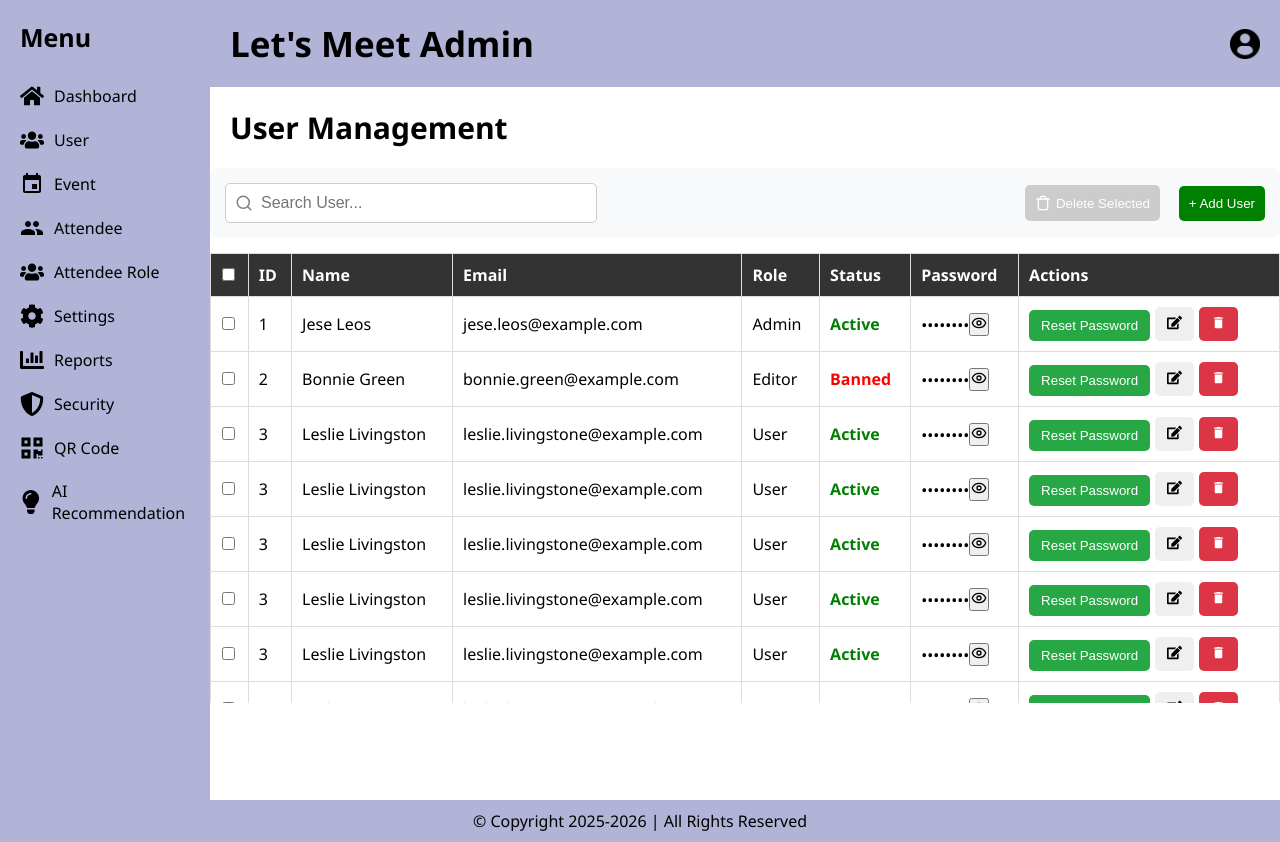
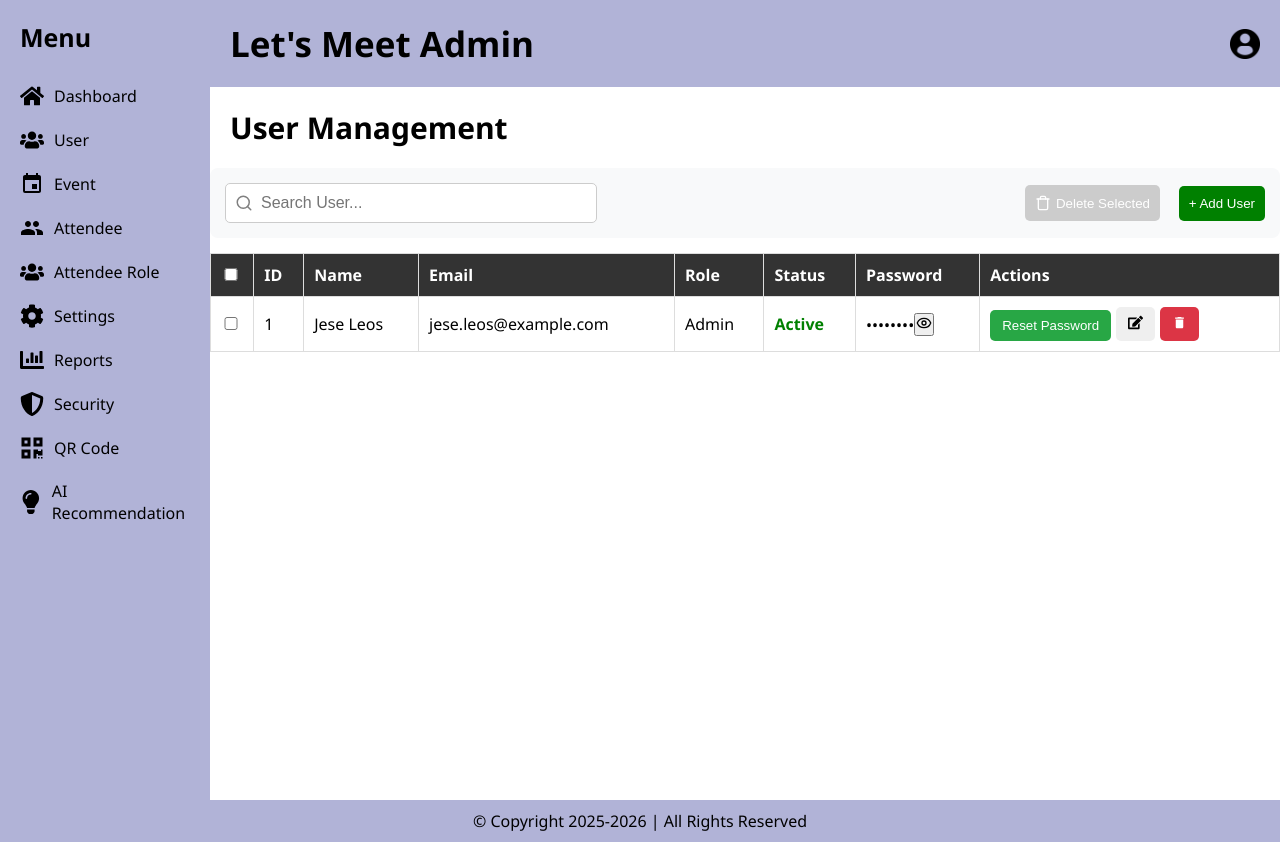
Before and after one commit to KiranChoudhary003/letsMeetAdmin, a React (Create React App) app: page /userManagement in a window 1280 px wide. Built offline with nearby package versions, Linux system fonts and the light colour scheme.

Commit message:
update Add User

```diff
--- a/src/components/AttendeeManagement/style.js
+++ b/src/components/AttendeeManagement/style.js
@@ -1,7 +1,7 @@
 import styled from "styled-components";
 
 const Wrapper = styled.section`
-  padding: 12px;
+  padding: 24px;
   margin: 16px;
   box-shadow: 0 4px 8px rgba(0, 0, 0, 0.15);
   border-radius: 10px;
@@ -25,6 +25,7 @@ const Wrapper = styled.section`
   }
 
   .search-icon {
+
     position: absolute;
     left: 12px;
     color: #888;
--- a/src/components/UserManagement/index.jsx
+++ b/src/components/UserManagement/index.jsx
@@ -7,27 +7,42 @@ import { Search } from "lucide-react";
 
 const UserManagement = () => {
   const [users, setUsers] = useState([
-    { id: 1, name: "Jese Leos", email: "jese.leos@example.com", role: "Admin", status: "Active", password: "admin123", selected: false, showPassword: false },
-    { id: 2, name: "Bonnie Green", email: "bonnie.green@example.com", role: "Editor", status: "Banned", password: "editor123", selected: false, showPassword: false },
-    { id: 3, name: "Leslie Livingston", email: "leslie.livingstone@example.com", role: "User", status: "Active", password: "user123", selected: false, showPassword: false },    { id: 3, name: "Leslie Livingston", email: "leslie.livingstone@example.com", role: "User", status: "Active", password: "user123", selected: false, showPassword: false },
-    { id: 3, name: "Leslie Livingston", email: "leslie.livingstone@example.com", role: "User", status: "Active", password: "user123", selected: false, showPassword: false },
-    { id: 3, name: "Leslie Livingston", email: "leslie.livingstone@example.com", role: "User", status: "Active", password: "user123", selected: false, showPassword: false },
-    { id: 3, name: "Leslie Livingston", email: "leslie.livingstone@example.com", role: "User", status: "Active", password: "user123", selected: false, showPassword: false },
-    { id: 3, name: "Leslie Livingston", email: "leslie.livingstone@example.com", role: "User", status: "Active", password: "user123", selected: false, showPassword: false },
-    { id: 3, name: "Leslie Livingston", email: "leslie.livingstone@example.com", role: "User", status: "Active", password: "user123", selected: false, showPassword: false },
-    { id: 3, name: "Leslie Livingston", email: "leslie.livingstone@example.com", role: "User", status: "Active", password: "user123", selected: false, showPassword: false },
-    { id: 3, name: "Leslie Livingston", email: "leslie.livingstone@example.com", role: "User", status: "Active", password: "user123", selected: false, showPassword: false },
-    { id: 3, name: "Leslie Livingston", email: "leslie.livingstone@example.com", role: "User", status: "Active", password: "user123", selected: false, showPassword: false },
-    { id: 3, name: "Leslie Livingston", email: "leslie.livingstone@example.com", role: "User", status: "Active", password: "user123", selected: false, showPassword: false },
-    { id: 3, name: "Leslie Livingston", email: "leslie.livingstone@example.com", role: "User", status: "Active", password: "user123", selected: false, showPassword: false },
-    { id: 3, name: "Leslie Livingston", email: "leslie.livingstone@example.com", role: "User", status: "Active", password: "user123", selected: false, showPassword: false },
+    {
+      id: 1,
+      first_name: "Jese",
+      middle_name: "",
+      last_name: "Leos",
+      email: "jese.leos@example.com",
+      role: "Admin",
+      role_id: 3,
+      linkedin_url: "https://linkedin.com/in/jeseleos",
+      password: "admin123",
+      status: "Active",
+      selected: false,
+      showPassword: false
+    },
+    // add more users here...
+  ]);
 
-  ]);
+  const handleSubmit = async () => {
+    const userToSave = { ...currentUser, role_id: 3 };
+    // your fetch/axios POST or PUT call here
+  };
 
   const [search, setSearch] = useState(""),
     [modalType, setModalType] = useState(""),
     [currentUser, setCurrentUser] = useState({}),
     [newPassword, setNewPassword] = useState("");
+
+    const handleEdit = (user) => {
+      setCurrentUser({
+        name: user.name || "",
+        email: user.email || "",
+        password: user.password || "",
+        status: user.status || "Active",
+        role_id: 3,  // Force to 3
+      });
+    };
 
 
   const getNextId = () => users.reduce((maxId, user) => Math.max(maxId, user.id), 0) + 1;
@@ -103,11 +118,15 @@ const UserManagement = () => {
             </tr>
           </thead>
           <tbody>
-            {users.filter(user => user.name.toLowerCase().includes(search.toLowerCase())).map(user => (
+            {users
+            .filter((user) =>
+  (`${user.first_name || ''} ${user.last_name || ''}`).toLowerCase().includes(search.toLowerCase())
+)
+.map(user => (
               <tr key={user.id}>
                 <td><input type="checkbox" checked={user.selected} onChange={() => handleSelectUser(user.id)} /></td>
                 <td>{user.id}</td>
-                <td>{user.name}</td>
+                <td>{`${user.first_name || ""} ${user.middle_name || ""} ${user.last_name || ""}`.trim()}</td>
                 <td>{user.email}</td>
                 <td>{user.role} </td>
 
@@ -126,6 +145,7 @@ const UserManagement = () => {
 
                     <button className="edit-btn" onClick={() => openModal("edit", user)}>
                       <FaEdit size={15} /> {/* Edit Icon */}
+
                     </button>
                     <button className="delete-btn" onClick={() => handleDelete(user.id)}>
                       <MdDelete size={15} /> {/* Delete Icon */}
@@ -144,9 +164,18 @@ const UserManagement = () => {
   <div className="modal">
     <div className="modal-content">
       <h3>Add User</h3>
-      <input type="text" placeholder="Name" value={currentUser.name || ""} onChange={(e) => setCurrentUser({ ...currentUser, name: e.target.value })} />
+      <input type="text" placeholder="First Name" value={currentUser.first_name || ""} onChange={(e) => setCurrentUser({ ...currentUser, first_name: e.target.value })} />
+      <input type="text" placeholder="Middle Name" value={currentUser.middle_name || ""} onChange={(e) => setCurrentUser({ ...currentUser, middle_name: e.target.value })} />
+      <input type="text" placeholder="Last Name" value={currentUser.last_name || ""} onChange={(e) => setCurrentUser({ ...currentUser, last_name: e.target.value })} />
       <input type="email" placeholder="Email" value={currentUser.email || ""} onChange={(e) => setCurrentUser({ ...currentUser, email: e.target.value })} />
       <input type="text" placeholder="Role" value={currentUser.role || ""} onChange={(e) => setCurrentUser({ ...currentUser, role: e.target.value })} />
+      <input
+    type="text"
+    value={`Role ID - ${currentUser.role_id || 3}`}
+    readOnly
+  />
+      <input type="text" placeholder="LinkedIn URL" value={currentUser.linkedin_url || ""} onChange={(e) => setCurrentUser({ ...currentUser, linkedin_url: e.target.value })} />
+      <input type="password" placeholder="Password" value={currentUser.password || ""} onChange={(e) => setCurrentUser({ ...currentUser, password: e.target.value })} />
       <button onClick={handleSaveUser} className="submit-btn">Save</button>
       <button className="close-btn" onClick={closeModal}>&times;</button>
     </div>
@@ -157,9 +186,12 @@ const UserManagement = () => {
   <div className="modal">
     <div className="modal-content">
       <h3>Edit User</h3>
-      <input type="text" placeholder="Name" value={currentUser.name || ""} onChange={(e) => setCurrentUser({ ...currentUser, name: e.target.value })} />
+      <input type="text" placeholder="First Name" value={currentUser.first_name || ""} onChange={(e) => setCurrentUser({ ...currentUser, first_name: e.target.value })} />
+      <input type="text" placeholder="Middle Name" value={currentUser.middle_name || ""} onChange={(e) => setCurrentUser({ ...currentUser, middle_name: e.target.value })} />
+      <input type="text" placeholder="Last Name" value={currentUser.last_name || ""} onChange={(e) => setCurrentUser({ ...currentUser, last_name: e.target.value })} />
       <input type="email" placeholder="Email" value={currentUser.email || ""} onChange={(e) => setCurrentUser({ ...currentUser, email: e.target.value })} />
       <input type="text" placeholder="Role" value={currentUser.role || ""} onChange={(e) => setCurrentUser({ ...currentUser, role: e.target.value })} />
+      <input type="text" placeholder="LinkedIn URL" value={currentUser.linkedin || ""} onChange={(e) => setCurrentUser({ ...currentUser, linkedin: e.target.value })} />
       <button onClick={handleSaveUser} className="submit-btn">Save</button>
       <button className="close-btn" onClick={closeModal}>&times;</button>
     </div>
```
